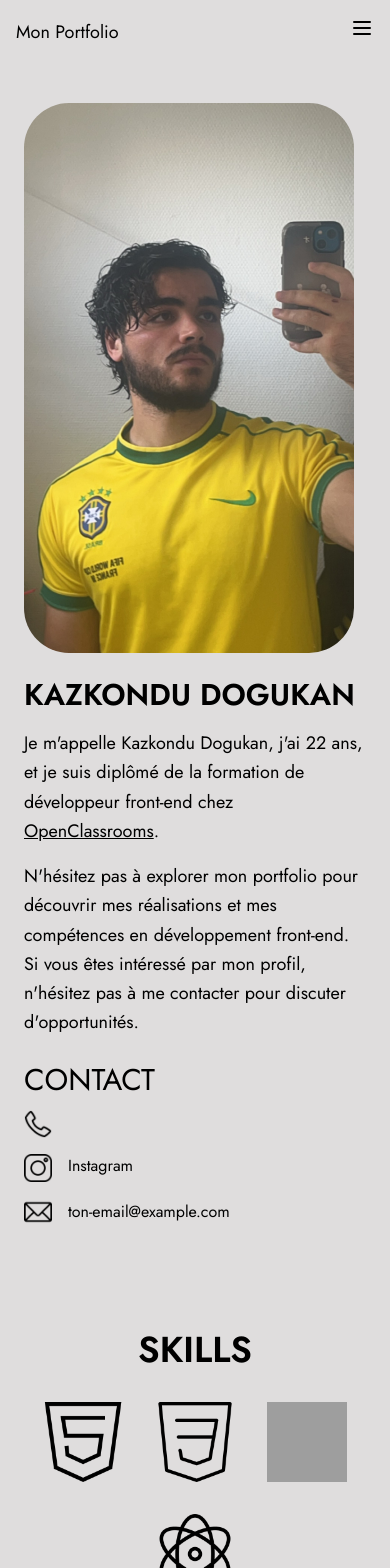
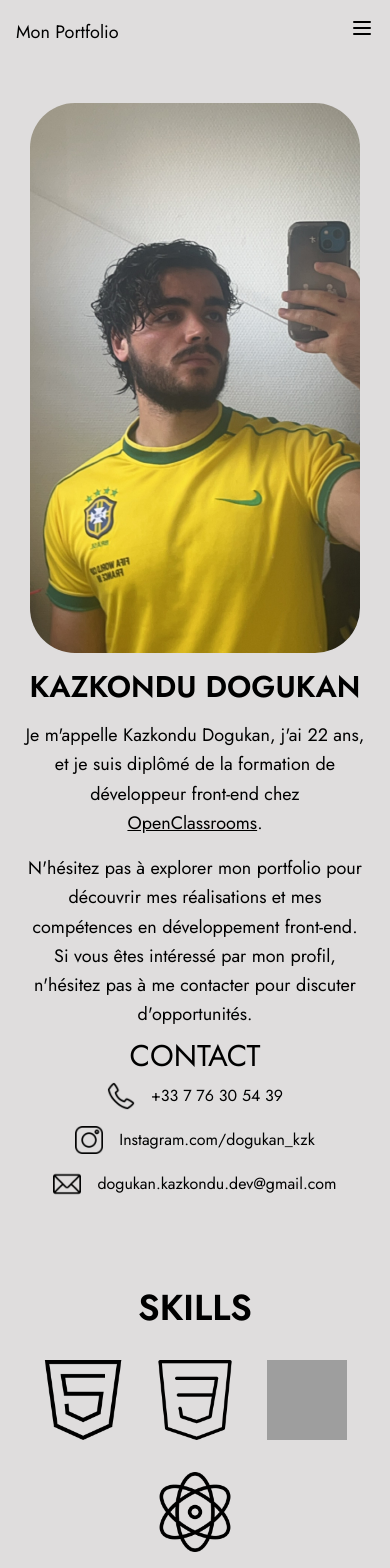
Before and after one commit to dogukankzk/P12_openclassroom, a React (Create React App) app: page / in a window 390 px wide. Shown: the top 1568 px of the page. Built offline with nearby package versions, Linux system fonts and the light colour scheme; grey boxes are pictures that could not be loaded.

Commit message:
site terminé avec responsive

```diff
--- a/src/components/About.jsx
+++ b/src/components/About.jsx
@@ -1,18 +1,14 @@
 import React from 'react';
 import profileImage from '../assets/IMG_3733.JPG'; // Chemin vers ton image de profil
-import htmlLogo from '../assets/html-5.png';  // Chemin vers ton logo HTML
-import cssLogo from '../assets/css.png';    // Chemin vers ton logo CSS
-import jsLogo from '../assets/javascript.png';  // Chemin vers ton logo JavaScript
-import reactLogo from '../assets/physics.png';  // Chemin vers ton logo React
 import Contact from './contact'; // Import du composant Contact
 
 export default function About() {
   return (
     <section id="about" className="w-full h-auto py-10 lg:py-20 bg-[#ede0d200] font-jost">
-      <div className="container mx-auto px-6 flex flex-col lg:flex-row items-start justify-center lg:space-x-16">
+      <div className="container mx-auto px-6 flex flex-col items-center lg:flex-row lg:items-start lg:justify-center lg:space-x-16">
 
         {/* Carte avec image de profil */}
-        <div>
+        <div className="mb-6 lg:mb-0">
           <img
             src={profileImage}
             alt="Photo de profil"
@@ -21,14 +17,14 @@ export default function About() {
         </div>
 
         {/* Texte à droite de l'image */}
-        <div className="lg:ml-20 max-w-lg lg:max-w-2xl lg:text-left mt-6 lg:mt-0">
+        <div className="text-center lg:text-left -mt-2 lg:ml-20 max-w-lg lg:max-w-xl">
           {/* Nom et Prénom avec Playfair Display */}
           <h1 className="text-3xl lg:text-8xl font-bold mb-4 font-playfair">KAZKONDU DOGUKAN</h1>
 
           {/* Description - Premier paragraphe */}
           <p className="text-lg lg:text-xl leading-relaxed mb-4">
             Je m'appelle Kazkondu Dogukan, j'ai 22 ans, et je suis diplômé de la formation de développeur front-end chez
-            <a href="lien-vers-ta-formation" target="_blank" rel="noopener noreferrer" className="hover:text-blue-600 underline"> OpenClassrooms</a>.
+            <a href="https://openclassrooms.com/fr/paths/900-integrateur-web?utm_source=google&utm_medium=cpc&utm_campaign=display_google_fr_fr_b2c_prospecting_perf-max-track-developpement_230117_00_adgroup-is-&utm_source=google&utm_medium=cpc&gad_source=1&gclid=CjwKCAjwjsi4BhB5EiwAFAL0YNGrTK3MQEdDDf5Kn-3D8mbYwJDUqRI9UigikPtrMt2GqVPqVttAoxoCxxYQAvD_BwE" target="_blank" rel="noopener noreferrer" className="hover:text-blue-600 underline"> OpenClassrooms</a>.
           </p>
 
           {/* Description - Second paragraphe */}
--- a/src/components/SkillsSection.jsx
+++ b/src/components/SkillsSection.jsx
@@ -27,7 +27,7 @@ export default function SkillsSection() {
             <ul className="space-y-4 text-2xl lg:text-3xl">
               <li>Français (natif)</li>
               <li>Türkçe (natif)</li>
-              <li>English (niveau B2)</li>
+              <li>English (courant)</li>
             </ul>
           </div>
 
@@ -35,7 +35,7 @@ export default function SkillsSection() {
           <div className="flex flex-col items-center">
             <h3 className="text-4xl lg:text-5xl font-semibold mb-8">EDUCATION</h3>
             <p className="text-2xl lg:text-3xl leading-relaxed text-center">
-              Formation Bac +2  developpeur Frontend chez Openclassroom.
+              Bac +2  developpeur Frontend chez Openclassroom.
             </p>
           </div>
         </div>
--- a/src/components/contact.jsx
+++ b/src/components/contact.jsx
@@ -1,49 +1,69 @@
-import React from 'react';
+import React, { useEffect, useState } from 'react';
 import Phonelogo from '../assets/phone-call.png';  // Assure-toi du chemin correct
 import instagramLogo from '../assets/instagram.png'; // Assure-toi du chemin correct
-import Maillogo from '../assets/email.png'
+import Maillogo from '../assets/email.png'; // Assure-toi du chemin correct
 
 export default function Footer() {
+  // Utiliser le state pour stocker les bonnes informations
+  const [contactInfo, setContactInfo] = useState({
+    phone: "Erreur numéro",
+    email: "Erreur email",
+    instagram: "Erreur Instagram"
+  });
+
+  // Utiliser useEffect pour mettre à jour les informations après le chargement de la page
+  useEffect(() => {
+    setTimeout(() => {
+      setContactInfo({
+        phone: "+33 7 76 30 54 39",  //
+        email: "dogukan.kazkondu.dev@gmail.com",  //
+        instagram: "https://www.instagram.com/dogukan_kzk"  //
+      });
+    }, 1000); // Simuler un délai d'une seconde avant de remplir les infos
+  }, []);
+
   return (
-    <section id="contact" className="w-full py-6 text-black">
+    <section id="contact" className="w-full pb-2.5 text-black">
       <div className="container mx-auto">
-        <p className="mb- text-3xl">CONTACT</p>
+        <p className="mb- text-3xl pt-2">CONTACT</p>
 
-        <div className="flex-collumn mt-3	">
+        <div className="flex flex-col space-y-4 information">
           {/* Numéro téléphone */}
-          <p>
+          <div className="flex items-center space-x-4 mt-2">
             <img
               src={Phonelogo}
-              alt="LinkedIn"
+              alt="Phone"
               className="w-7 h-7 hover:scale-110 transition-transform duration-300"
             />
-          </p>
+            <p>{contactInfo.phone}</p> {/* Affichage dynamique du numéro de téléphone */}
+          </div>
 
           {/* Lien vers Instagram */}
-          <div className="flex  space-x-4 mt-4	">
+          <div className="flex items-center space-x-4">
             <img
               src={instagramLogo}
               alt="Instagram"
               className="w-7 h-7 hover:scale-110 transition-transform duration-300"
             />
             <a
-              href="https://www.instagram.com/ton-instagram"  // Remplace par ton lien Instagram
+              href={contactInfo.instagram}  // Lien dynamique vers Instagram
               target="_blank"
               rel="noopener noreferrer"
               className="hover:underline"
             >
-              Instagram
+              Instagram.com/dogukan_kzk
             </a>
           </div>
+
           {/* Lien vers mail */}
-          <div className="flex items-center space-x-4 mt-4">
+          <div className="flex items-center space-x-4">
             <img
               src={Maillogo}
               alt="Email"
               className="w-7 h-7 hover:scale-110 transition-transform duration-300"
             />
-            <a href="mailto:ton-email@example.com" className=" hover:underline">
-              ton-email@example.com
+            <a href={`mailto:${contactInfo.email}`} className="hover:underline">
+              {contactInfo.email} {/* Affichage dynamique de l'email */}
             </a>
           </div>
         </div>
--- a/src/style.css
+++ b/src/style.css
@@ -24,3 +24,13 @@ body {
         -15px -15px 30px #ffffff; /* Ombre blanche à gauche et en haut */
     }
   }
+
+  @media only screen and (max-width: 768px) {
+     .information{
+      display: flex;
+      flex-direction: column;
+      justify-content: center;
+      align-items: center;
+      text-align: center;
+    }
+  }
```
Also changed, not shown: src/App.css (+0 -35 lines).
